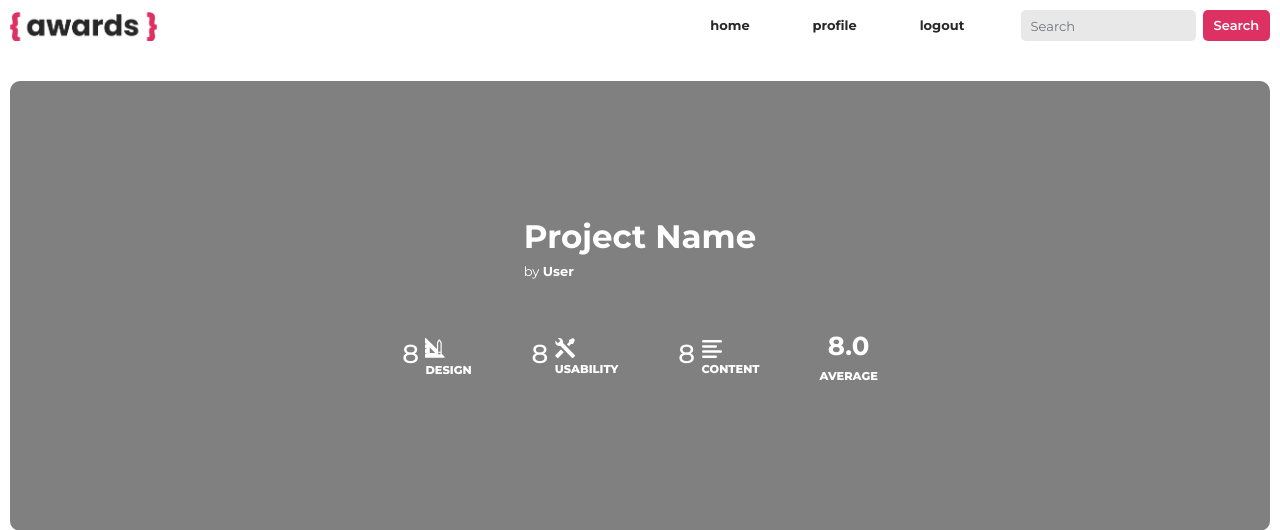
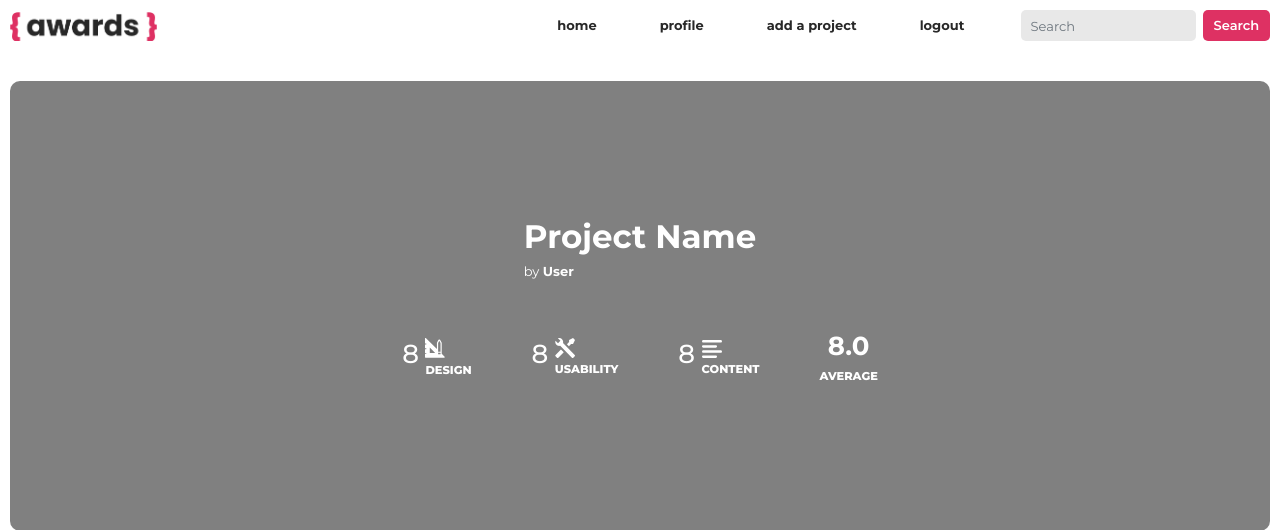
Before and after one commit to VictorKMaina/awards, a Django app: page /project/1/ in a window 1280 px wide. Shown: the top 530 px of the page. Run offline with Django 3.2, Linux system fonts and the light colour scheme; the visitor is signed in with stand-in values (Sample User, id 1); parts of the project's set-up code (start-up, migrations or seed data) failed here and were passed over; some libraries are stand-ins or nearby versions.

Commit message:
linked projects to home page

```diff
--- a/apps/main/templates/main/navbar.html
+++ b/apps/main/templates/main/navbar.html
@@ -12,12 +12,15 @@
     <div class="collapse navbar-collapse" id="navbarSupportedContent">
         <ul class="navbar-nav ml-auto">
             <li class="nav-item">
-                <a class="nav-link" href="#">home</a>
+                <a class="nav-link" href="/">home</a>
             </li>
             <li class="nav-item">
-                <a class="nav-link" href="#">profile</a>
+                <a class="nav-link" href="{% url 'profile' user.username %}">profile</a>
             </li>
             {% if user.is_authenticated %}
+            <li class="nav-item">
+                <a class="nav-link" href="{% url 'create_project' %}">add a project</a>
+            </li>
             <li class="nav-item">
                 <a class="nav-link" href="{% url 'logout' %}">logout</a>
             </li>
--- a/apps/main/views.py
+++ b/apps/main/views.py
@@ -10,16 +10,20 @@ from ..api.emails.token import activation_token
 from .forms import NewProjectForm, SignupForm, LoginForm
 import requests
 from django.contrib.sites.shortcuts import get_current_site
+from rest_framework.authtoken.models import Token
+from apps.api.models import Project
 
 User = get_user_model()
 
-def get_token():
-    requests.post
+def get_token(id):
+    token = Token.objects.filter(user_id = id)
 
 def index(request):
     user = request.user
+    projects = Project.objects.all()
+    featured = None
 
-    ctx = {}
+    ctx = {"projects":projects}
     return render(request, 'main/index.html', ctx)
 
 
@@ -39,7 +43,7 @@ def create_project(request):
     return render(request, 'main/new_project.html', ctx)
 
 
-def profile(request):
+def profile(request, username):
     # Check is profile belongs to logged in user to enable editing functionality
     ctx = {}
     return render(request, 'main/profile.html', ctx)
```
Also changed, not shown: apps/main/templates/main/index.html (+9 -3 lines).
